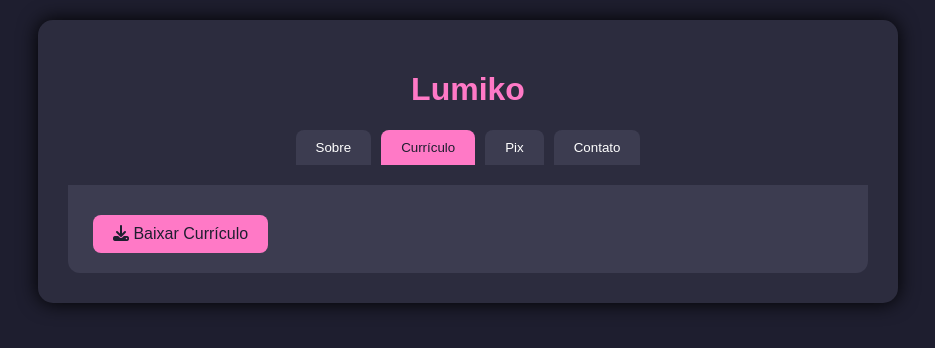
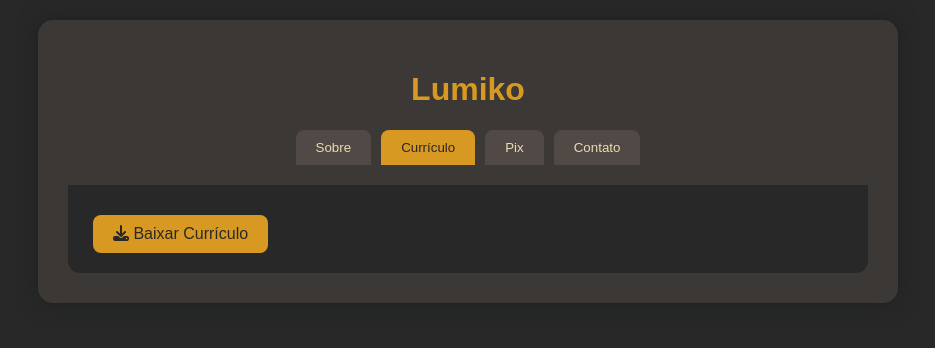
Before and after one commit to Lumikin/lumikin.github.io, a plain HTML site: page index.html in a window 1280 px wide. Both pictures are taken after a click on the button "Currículo". Shown: the whole page, without its empty margins (172-1107 px from the left). Drawn offline with Linux system fonts and the light colour scheme.

Commit message:
Gruvbox colorshame

```diff
--- a/style.css
+++ b/style.css
@@ -1,20 +1,20 @@
 body {
   font-family: Arial, sans-serif;
-  background-color: #1e1e2f;
-  color: #f0f0f0;
+  background-color: #282828;
+  color: #ebdbb2;
   margin: 0;
   padding: 20px;
 }
 .container {
   max-width: 800px;
   margin: auto;
-  background-color: #2c2c3e;
+  background-color: #3c3836;
   padding: 30px;
   border-radius: 15px;
-  box-shadow: 0 0 20px #000;
+  box-shadow: 0 0 20px #1d2021;
 }
 h1 {
-  color: #ff79c6;
+  color: #d79921;
   text-align: center;
 }
 .tabs {
@@ -24,21 +24,21 @@ h1 {
 }
 .tab-button {
   padding: 10px 20px;
-  background-color: #3c3c50;
-  color: #fff;
+  background-color: #504945;
+  color: #ebdbb2;
   border: none;
   cursor: pointer;
   border-radius: 8px 8px 0 0;
   margin: 0 5px;
 }
 .tab-button.active {
-  background-color: #ff79c6;
-  color: #1e1e2f;
+  background-color: #d79921;
+  color: #282828;
 }
 .tab-content {
   display: none;
   padding: 20px;
-  background-color: #3c3c50;
+  background-color: #282828;
   border-radius: 0 0 12px 12px;
 }
 .tab-content.active {
@@ -47,7 +47,7 @@ h1 {
 .profile-pic {
   width: 150px;
   border-radius: 50%;
-  border: 4px solid #ff79c6;
+  border: 4px solid #fe8019;
   margin: 0 auto 20px;
   display: block;
 }
@@ -57,8 +57,8 @@ h1 {
   border-radius: 8px;
 }
 .download-btn {
-  background-color: #ff79c6;
-  color: #1e1e2f;
+  background-color: #d79921;
+  color: #282828;
   padding: 10px 20px;
   border-radius: 8px;
   text-decoration: none;
@@ -66,12 +66,13 @@ h1 {
   margin-top: 10px;
 }
 .download-btn:hover {
-  background-color: #ff92d0;
+  background-color: #fabd2f;
 }
 a {
-  color: #8be9fd;
+  color: #83a598;
   text-decoration: none;
 }
 a:hover {
+  color: #b8bb26;
   text-decoration: underline;
 }
```
